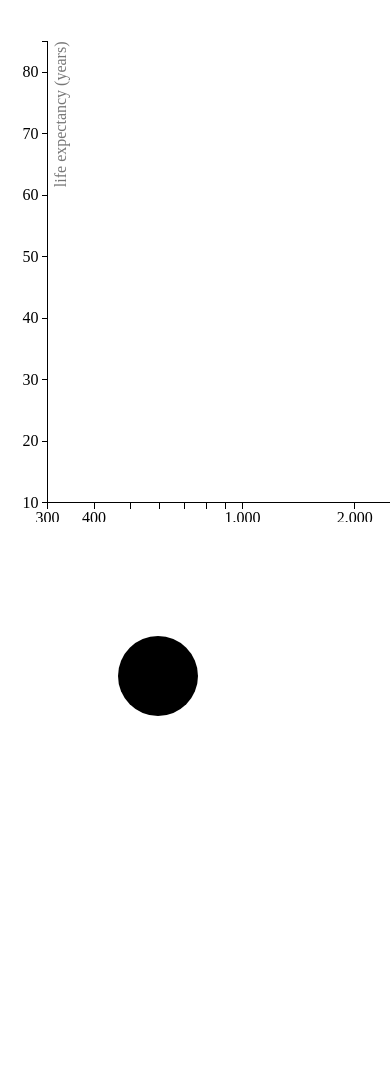
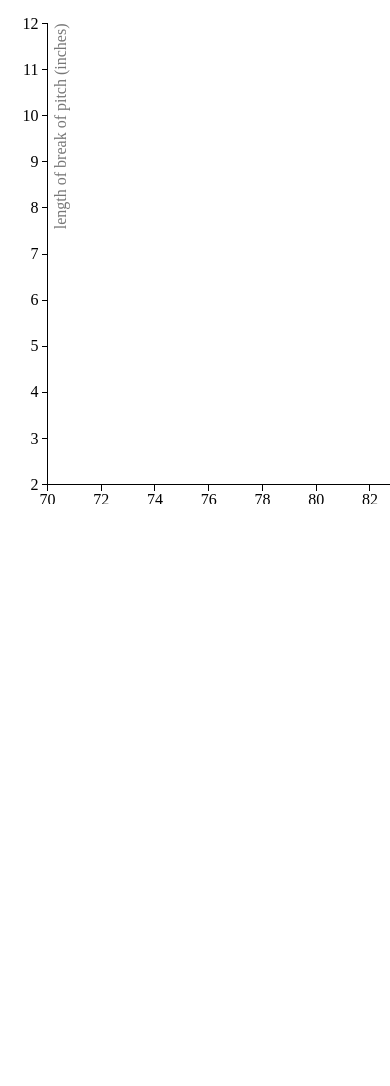
Before and after one commit to cooperjbrandon/mlb_api_visualization, a plain HTML site: page index.html in a window 390 px wide. Shown: the part 480-1566 px from the top of the page. After the commit the page ends 996 px from the top, so only its background shows below. Drawn offline with nearby package versions, Linux system fonts and the light colour scheme; some packages are replaced by stand-ins of ours.

Commit message:
not done

```diff
--- a/client/chart.js
+++ b/client/chart.js
@@ -11,7 +11,6 @@ d3.custom.barChart = function module() {
     var dispatch = d3.dispatch('customHover');
     function exports(_selection) {
         _selection.each(function(_data) {
-
             var chartW = width - margin.left - margin.right,
                 chartH = height - margin.top - margin.bottom;
 
@@ -113,34 +112,18 @@ d3.custom.barChart = function module() {
     return exports;
 };
 
-
-var width = window.innerWidth * 0.65;
-var height = window.innerHeight * 0.65;
-
-var svg = d3.select("div").append("svg")
-.attr("width", width)
-.attr("height", height);
-
-
-var circles = svg.selectAll("circle").data([[150,150]]);
-circles.enter().append("circle")
-  .attr("cx", function(d) { return d[0]; })
-  .attr("cy", function(d) { return d[1]; })
-  .attr("r", 40)
-  .attr("class", "circles");
-
 d3.custom.circleChart = function module() {
 	function exports(_selection) {
-
 		// Load the data.
 		_selection.each(function(_data) {
+console.log(_data)
 
 		// Various accessors that specify the four dimensions of data to visualize.
-			var x = function (d) { return d.income; }
-			var y = function (d) { return d.lifeExpectancy; }
-			var radius = function (d) { return d.population; }
-			var color = function (d) { return d.region; }
-			var key = function (d) { return d.name; }
+			function x(d) { return d.start_speed; }
+			function y(d) { return d.break_length; }
+			function radius(d) { return d.result; }
+			function color(d) { return d.pitch_type; }
+			function key(d) { return d.description; }
 
 			// Chart dimensions.
 			var margin = {top: 19.5, right: 19.5, bottom: 19.5, left: 39.5},
@@ -148,13 +131,13 @@ d3.custom.circleChart = function module() {
 			    height = 500 - margin.top - margin.bottom;
 
 			// Various scales. These domains make assumptions of data, naturally.
-			var xScale = d3.scale.log().domain([300, 1e5]).range([0, width]),
-			    yScale = d3.scale.linear().domain([10, 85]).range([height, 0]),
+			var xScale = d3.scale.linear().domain([70, 105]).range([0, width]),
+			    yScale = d3.scale.linear().domain([2, 12]).range([height, 0]),
 			    radiusScale = d3.scale.sqrt().domain([0, 5e8]).range([0, 40]),
 			    colorScale = d3.scale.category10();
 
 			// The x & y axes.
-			var xAxis = d3.svg.axis().orient("bottom").scale(xScale).ticks(12, d3.format(",d")),
+			var xAxis = d3.svg.axis().orient("bottom").scale(xScale).ticks(20),
 			    yAxis = d3.svg.axis().scale(yScale).orient("left");
 
 			// Create the SVG container and set the origin.
@@ -181,7 +164,7 @@ d3.custom.circleChart = function module() {
 			    .attr("text-anchor", "end")
 			    .attr("x", width)
 			    .attr("y", height - 6)
-			    .text("income per capita, inflation-adjusted (dollars)");
+			    .text("velocity of pitch (MPH)");
 
 			// Add a y-axis label.
 			svg.append("text")
@@ -190,7 +173,7 @@ d3.custom.circleChart = function module() {
 			    .attr("y", 6)
 			    .attr("dy", ".75em")
 			    .attr("transform", "rotate(-90)")
-			    .text("life expectancy (years)");
+			    .text("length of break of pitch (inches)");
 
 			// Add the year label; the value is set on transition.
 			var label = svg.append("text")
@@ -198,7 +181,7 @@ d3.custom.circleChart = function module() {
 			    .attr("text-anchor", "end")
 			    .attr("y", height - 24)
 			    .attr("x", width)
-			    .text(1800);
+			    .text(1);
 
 
 
@@ -210,7 +193,7 @@ d3.custom.circleChart = function module() {
 			  var dot = svg.append("g")
 			      .attr("class", "dots")
 			    .selectAll(".dot")
-			      .data(interpolateData(1800))
+			      .data(interpolateData(0))
 			    .enter().append("circle")
 			      .attr("class", "dot")
 			      .style("fill", function(d) { return colorScale(color(d)); })
@@ -234,7 +217,7 @@ d3.custom.circleChart = function module() {
 
 			  // Start a transition that interpolates the data based on year.
 			  svg.transition()
-			      .duration(30000)
+			      .duration(20000)
 			      .ease("linear")
 			      .tween("year", tweenYear)
 			      .each("end", enableInteraction);
@@ -254,7 +237,7 @@ d3.custom.circleChart = function module() {
 			  // After the transition finishes, you can mouseover to change the year.
 			  function enableInteraction() {
 			    var yearScale = d3.scale.linear()
-			        .domain([1800, 2009])
+			        .domain([0, 86])
 			        .range([box.x + 10, box.x + box.width - 10])
 			        .clamp(true);
 
@@ -283,7 +266,7 @@ d3.custom.circleChart = function module() {
 			  // Tweens the entire chart by first tweening the year, and then the data.
 			  // For the interpolated data, the dots and label are redrawn.
 			  function tweenYear() {
-			    var year = d3.interpolateNumber(1800, 2009);
+			    var year = d3.interpolateNumber(0, 86);
 			    return function(t) { displayYear(year(t)); };
 			  }
 
@@ -295,15 +278,25 @@ d3.custom.circleChart = function module() {
 
 			  // Interpolates the dataset for the given (fractional) year.
 			  function interpolateData(year) {
-			    return _data.map(function(d) {
+			  	debugger;
+			  	year = Math.floor(year);
 			      return {
-			        name: d.name,
-			        region: d.region,
-			        income: d.income,
-			        population: d.population,
-			        lifeExpectancy: d.lifeExpectancy
+			        result: getRadius(_data[year].result),
+			        pitch_type: _data[year].pitch_type,
+			        start_speed: _data[year].start_speed,
+			        break_length: _data[year].break_length,
+			        description: _data[year].description
 			      };
-			    });
+			  }
+
+			  function getRadius(result) {
+			  	var radius;
+
+			  	if (result === 'S') { radius = 30; }
+			  	else if (result === 'B') { radius = 20; }
+			  	else { radius = 30; }
+
+			  	return radius;
 			  }
 
 			  // Finds (and possibly interpolates) the value for the specified year.
--- a/client/controller.js
+++ b/client/controller.js
@@ -1,15 +1,9 @@
 angular.module('mlbApp')
 .controller('MainController', function AppCtrl ($scope, httpStats, parseXML, pitchTypeCount, pitchMe) {
 	$scope.totalPitches = 0;
-	$scope.options = {width: 500, height: 300, 'bar': 'aaa'};
+	$scope.options = {width: 500, height: 300};
   $scope.data = [1,2,3,4];
-  $scope.circledata = [{
-  	name: 'brandon',
-  	region: 'america',
-  	income: 20000,
-  	population: 10000000,
-  	lifeExpectancy: 57
-  }];
+  $scope.circledata = [];
   $scope.hovered = function(d){
       $scope.barValue = d;
       $scope.$apply();
@@ -27,7 +21,7 @@ angular.module('mlbApp')
   	.then(function(stats) {
   		$scope.stats = JSON.parse(stats);
   		$scope.pitchInfo = pitchMe.analyze($scope.stats);
-  		console.log($scope.pitchInfo);
+  		$scope.pitchCount();
   	});
 	};
 	$scope.pitchCount = function () {
@@ -42,8 +36,8 @@ angular.module('mlbApp')
   	.then(function(stats) {
   		$scope.pitch = JSON.parse(stats);
   		$scope.totalPitches = pitchTypeCount.analyze($scope.pitch);
-  		console.log($scope.totalPitches);
-  		console.log($scope.pitch);
+  		$scope.circledata = $scope.pitchInfo.slice(0, $scope.totalPitches);
+  		console.log($scope.circledata);
   	});
 	};
 })
@@ -107,6 +101,7 @@ angular.module('mlbApp')
 			var chartEl = d3.select(element[0]);
 
 			scope.$watch('circledata', function (newVal, oldVal) {
+				console.log("bobyouncle",chartEl.datum(newVal))
 				chartEl.datum(newVal).call(chart);
 			});
 		}
--- a/client/pitchFactory.js
+++ b/client/pitchFactory.js
@@ -20,11 +20,7 @@ angular.module('mlbApp')
 	var service = {
 		analyze: function(pitch) {
 
-			var pitchData = {};
-			pitchData.break_length = [];
-			pitchData.pitch_type = [];
-			pitchData.result = [];
-			pitchData.start_speed = [];
+			var pitchData = [];
 
 			var counter = 0;
 
@@ -40,10 +36,12 @@ angular.module('mlbApp')
 				for (var a = 0; a < batters.length; a++) {
 					var pitches = batters[a].pitch;
 					for (var k = 0; k < pitches.length; k++) {
-						pitchData.break_length[counter] = pitches[k]['@break_length'];
-						pitchData.pitch_type[counter] = pitches[k]['@pitch_type'];
-						pitchData.result[counter] = pitches[k]['@type'];
-						pitchData.start_speed[counter] = pitches[k]['@start_speed'];
+						pitchData[counter] = {};
+						pitchData[counter].break_length = parseInt(pitches[k]['@break_length']);
+						pitchData[counter].pitch_type = pitches[k]['@pitch_type'];
+						pitchData[counter].result = pitches[k]['@type'];
+						pitchData[counter].start_speed = parseInt(pitches[k]['@start_speed']);
+						pitchData[counter].description = pitches[k]['@des'];
 						counter++;
 					}
 				}
--- a/index.html
+++ b/index.html
@@ -57,9 +57,9 @@
 			</div>
 		</div>
 
-		<script src="http://d3js.org/d3.v3.min.js" charset="utf-8"></script>
-		<script src="https://ajax.googleapis.com/ajax/libs/angularjs/1.2.5/angular.min.js"></script>
-  	<script src="http://code.angularjs.org/1.2.5/angular-route.min.js"></script>
+		<script src="http://d3js.org/d3.v3.js" charset="utf-8"></script>
+		<script src="https://ajax.googleapis.com/ajax/libs/angularjs/1.2.5/angular.js"></script>
+  	<script src="http://code.angularjs.org/1.2.5/angular-route.js"></script>
   	<script src="client/app.js"></script>
   	<script src="client/controller.js"></script>
   	<script src="client/chart.js"></script>
--- a/templates/main.html
+++ b/templates/main.html
@@ -3,7 +3,6 @@
 <span>{{ hello }}</span>
 
 <button ng-click="stats()" class="button">Get Stats</button>
-<button ng-click="pitchCount()" class="button">Get PitchCount</button>
 
 <span> {{ pitch.pitchtendencies.game.types.type[0]['@num'] }}</span>
 
```
